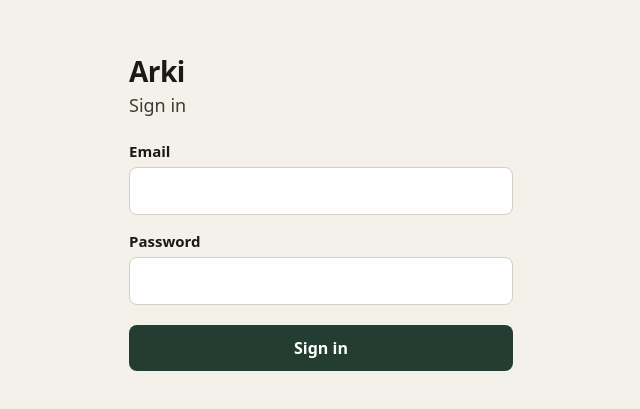
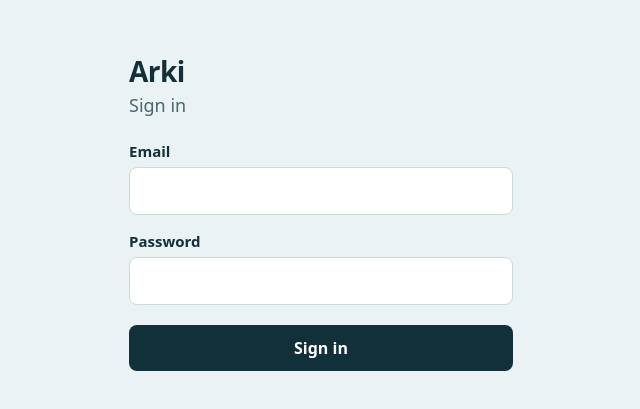
Before and after one commit to jussinie/arki, a React (Vite) app: page /sign-in in a window 1280 px wide. Shown: the part 187-596 px from the top of the page, without its empty margins (319-959 px from the left). Built offline with nearby package versions, Linux system fonts and the light colour scheme; no server answers.

Commit message:
feat(ui): add Tide light and dark design tokens (ARK-40) (#49)
Co-authored-by: Warp <agent@warp.dev>

```diff
--- a/src/app/App.css
+++ b/src/app/App.css
@@ -11,7 +11,7 @@
   justify-content: space-between;
   flex-wrap: wrap;
   gap: 0.5rem 1.5rem;
-  border-bottom: 1px solid #d4cfc4;
+  border-bottom: 1px solid var(--color-border);
   padding-bottom: 1rem;
 }
 
@@ -26,7 +26,7 @@
 
 .today__email {
   overflow-wrap: anywhere;
-  color: #3f3a33;
+  color: var(--color-text-muted);
 }
 
 .today__sign-out {
@@ -36,10 +36,10 @@
   font: inherit;
   font-size: 16px;
   font-weight: 600;
-  color: #243d32;
-  background: #fff;
-  border: 1px solid #243d32;
-  border-radius: 0.5rem;
+  color: var(--color-accent);
+  background: var(--color-surface);
+  border: 1px solid var(--color-border);
+  border-radius: var(--radius-sm);
   touch-action: manipulation;
 }
 
@@ -48,11 +48,11 @@
 }
 
 .today__sign-out:focus-visible {
-  outline: 2px solid #243d32;
+  outline: 2px solid var(--color-accent);
   outline-offset: 2px;
 }
 
 .today__error {
   margin: 1rem 0 0;
-  color: #8a2b2b;
+  color: var(--color-error);
 }
--- a/src/app/DateNavigator.css
+++ b/src/app/DateNavigator.css
@@ -18,10 +18,10 @@
   padding: 0.5rem;
   font: inherit;
   font-size: 16px;
-  color: #243d32;
-  background: #fff;
-  border: 1px solid #243d32;
-  border-radius: 0.5rem;
+  color: var(--color-accent);
+  background: var(--color-surface);
+  border: 1px solid var(--color-border);
+  border-radius: var(--radius-sm);
 }
 
 .date-navigator input {
@@ -41,7 +41,7 @@
 
 .date-navigator button:focus-visible,
 .date-navigator input:focus-visible {
-  outline: 2px solid #243d32;
+  outline: 2px solid var(--color-accent);
   outline-offset: 2px;
 }
 
--- a/src/app/global.css
+++ b/src/app/global.css
@@ -1,3 +1,5 @@
+@import '../shared/ui/tokens.css';
+
 *,
 *::before,
 *::after {
@@ -12,6 +14,6 @@ body {
     -apple-system,
     'Segoe UI',
     sans-serif;
-  color: #1c1915;
-  background: #f4f1ea;
+  color: var(--color-text);
+  background: var(--color-bg);
 }
--- a/src/features/session/ui/SignInPage.css
+++ b/src/features/session/ui/SignInPage.css
@@ -25,7 +25,7 @@
   margin: 0.25rem 0 1.5rem;
   font-size: 1.125rem;
   font-weight: 500;
-  color: #3f3a33;
+  color: var(--color-text-muted);
 }
 
 .sign-in__form {
@@ -50,9 +50,9 @@
   font-size: 16px;
   font-weight: 400;
   color: inherit;
-  background: #fff;
-  border: 1px solid #d4cfc4;
-  border-radius: 0.5rem;
+  background: var(--color-surface);
+  border: 1px solid var(--color-border);
+  border-radius: var(--radius-sm);
 }
 
 .sign-in__submit {
@@ -63,10 +63,10 @@
   font: inherit;
   font-size: 16px;
   font-weight: 600;
-  color: #fff;
-  background: #243d32;
+  color: var(--color-on-primary);
+  background: var(--color-primary);
   border: 0;
-  border-radius: 0.5rem;
+  border-radius: var(--radius-sm);
   touch-action: manipulation;
 }
 
@@ -76,6 +76,6 @@
 
 .sign-in__field input:focus-visible,
 .sign-in__submit:focus-visible {
-  outline: 2px solid #243d32;
+  outline: 2px solid var(--color-accent);
   outline-offset: 2px;
 }
--- a/src/features/water/ui/WaterTracker.css
+++ b/src/features/water/ui/WaterTracker.css
@@ -12,7 +12,7 @@
 .water__date {
   display: block;
   margin: 0.25rem 0 0;
-  color: #3f3a33;
+  color: var(--color-text-muted);
 }
 
 .water__total {
@@ -33,7 +33,7 @@
 
 .water__error {
   margin: 0.75rem 0 0;
-  color: #8a2b2b;
+  color: var(--color-error);
 }
 
 .water__goal {
@@ -50,15 +50,15 @@
   flex: 1 1 auto;
   min-width: 0;
   height: 1.25rem;
-  background: #d4cfc4;
-  border: 2px solid #3f3a33;
-  border-radius: 999px;
+  background: var(--color-border);
+  border: 2px solid var(--color-text-muted);
+  border-radius: var(--radius-pill);
   overflow: hidden;
 }
 
 .water__bar-fill {
   height: 100%;
-  background: #2b6cb0;
+  background: var(--color-water-deep);
   border-radius: inherit;
 }
 
@@ -70,7 +70,7 @@
 
 .water__goal-met {
   display: block;
-  color: #1b7a3a;
+  color: var(--color-success);
   font-size: 1.25rem;
   font-weight: 700;
   line-height: 1;
@@ -104,10 +104,10 @@
   padding: 0.75rem;
   font: inherit;
   font-size: 16px;
-  color: #1c1915;
-  background: #fff;
-  border: 1px solid #243d32;
-  border-radius: 0.5rem;
+  color: var(--color-text);
+  background: var(--color-surface);
+  border: 1px solid var(--color-border);
+  border-radius: var(--radius-sm);
 }
 
 .water__goal-save {
@@ -116,10 +116,10 @@
   font: inherit;
   font-size: 16px;
   font-weight: 600;
-  color: #243d32;
-  background: #fff;
-  border: 1px solid #243d32;
-  border-radius: 0.5rem;
+  color: var(--color-accent);
+  background: var(--color-surface);
+  border: 1px solid var(--color-border);
+  border-radius: var(--radius-sm);
   touch-action: manipulation;
 }
 
@@ -129,7 +129,7 @@
 
 .water__goal-field input:focus-visible,
 .water__goal-save:focus-visible {
-  outline: 2px solid #243d32;
+  outline: 2px solid var(--color-accent);
   outline-offset: 2px;
 }
 
@@ -146,14 +146,14 @@
   font: inherit;
   font-size: 16px;
   font-weight: 600;
-  color: #fff;
-  background: #243d32;
+  color: var(--color-on-primary);
+  background: var(--color-primary);
   border: 0;
-  border-radius: 0.5rem;
+  border-radius: var(--radius-sm);
   touch-action: manipulation;
 }
 
 .water__add:focus-visible {
-  outline: 2px solid #243d32;
+  outline: 2px solid var(--color-accent);
   outline-offset: 2px;
 }
--- /dev/null
+++ b/src/shared/ui/tokens.css
@@ -0,0 +1,41 @@
+:root {
+  color-scheme: light;
+
+  --color-bg: #eaf2f3;
+  --color-surface: #ffffff;
+  --color-text: #12303a;
+  --color-text-muted: #4a6670;
+  --color-primary: #12303a;
+  --color-on-primary: #ffffff;
+  --color-accent: #176b6b;
+  --color-water-top: #7fd1cf;
+  --color-water-deep: #1f8a8a;
+  --color-food: #f2795b;
+  --color-success: #1b7a3a;
+  --color-error: #b3261e;
+  --color-border: #c9dadd;
+
+  --radius-sm: 0.5rem;
+  --radius-lg: 1rem;
+  --radius-pill: 999px;
+}
+
+@media (prefers-color-scheme: dark) {
+  :root {
+    color-scheme: dark;
+
+    --color-bg: #0f2229;
+    --color-surface: #17323b;
+    --color-text: #e6f1f2;
+    --color-text-muted: #9db7bd;
+    --color-primary: #5cc4c0;
+    --color-on-primary: #0f2229;
+    --color-accent: #5cc4c0;
+    --color-water-top: #7fd1cf;
+    --color-water-deep: #3fa9a6;
+    --color-food: #f48a6f;
+    --color-success: #6fd394;
+    --color-error: #ff8a80;
+    --color-border: #2a4a54;
+  }
+}
```
